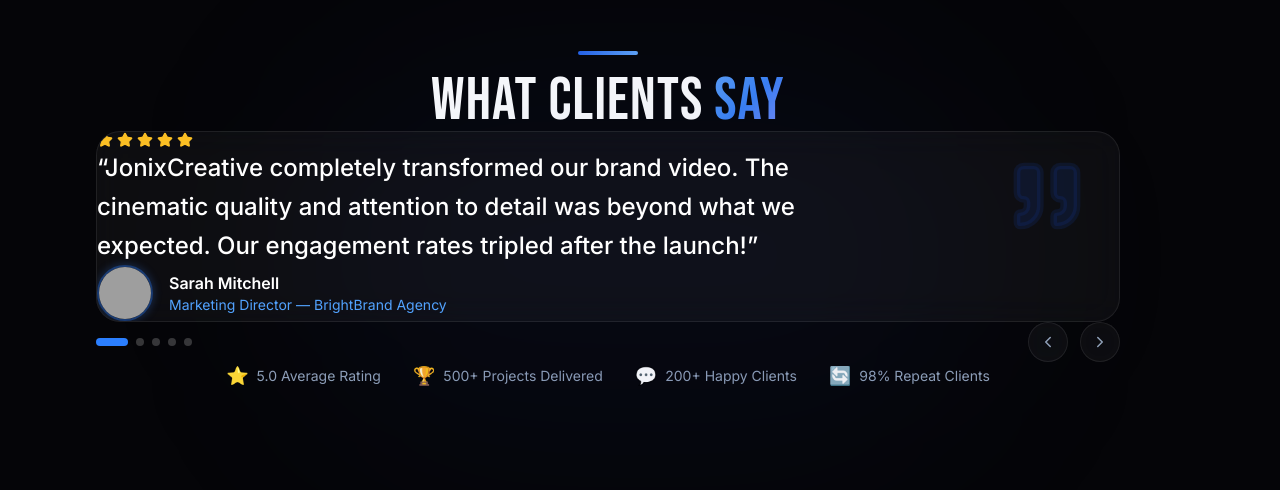
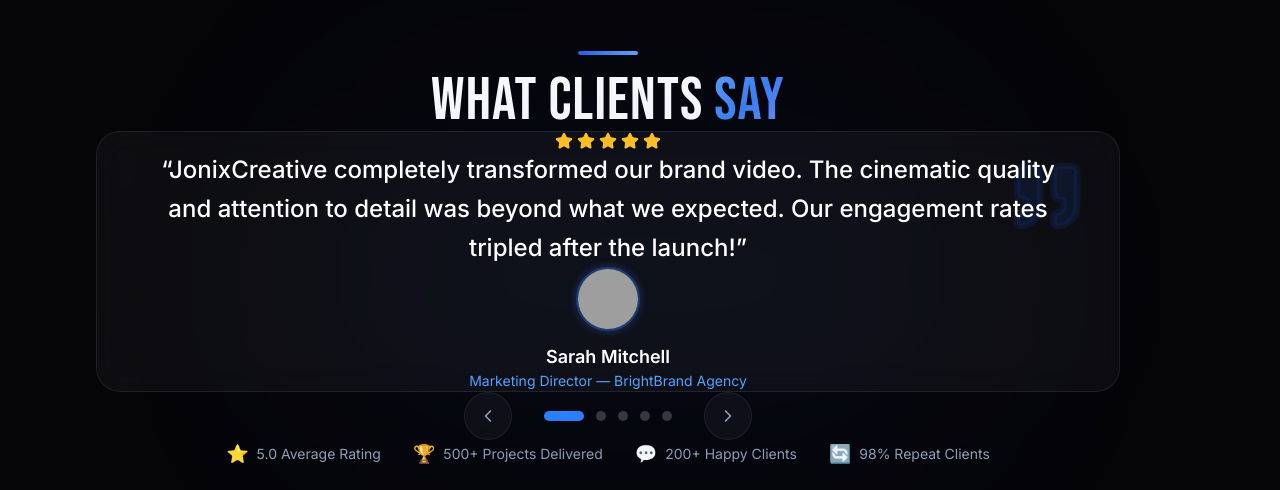
Before and after one commit to anbumanik/JonixCreative, a Next.js app: page / in a window 1280 px wide. Shown: the part 5200-5690 px from the top of the page. Built offline with nearby package versions, Linux system fonts and the light colour scheme; no server answers; the database is empty; grey boxes are pictures that could not be loaded.

Commit message:
Center content and navigation in Testimonials card to eliminate empty right space

```diff
--- a/components/TestimonialsSection.tsx
+++ b/components/TestimonialsSection.tsx
@@ -9,11 +9,11 @@ import type { Testimonial } from '@/lib/types';
 import Image from 'next/image';
 
 const StarRating = ({ rating }: { rating: number }) => (
-  <div className="flex gap-1 mb-4">
+  <div className="flex justify-center gap-1 mb-6">
     {Array.from({ length: 5 }).map((_, i) => (
       <Star
         key={i}
-        size={16}
+        size={18}
         className={i < rating ? 'star-filled' : 'text-slate-600'}
         fill={i < rating ? '#fbbf24' : 'none'}
       />
@@ -91,25 +91,25 @@ const TestimonialsSection = () => {
                 fill="currentColor"
               />
 
-              <div className="relative">
+              <div className="relative flex flex-col items-center text-center">
                 <StarRating rating={t.rating} />
 
-                <blockquote className="text-white text-lg sm:text-xl md:text-2xl font-medium leading-relaxed mb-8 max-w-3xl">
+                <blockquote className="text-white text-lg sm:text-xl md:text-2xl font-medium leading-relaxed mb-8 max-w-4xl">
                   &ldquo;{t.review}&rdquo;
                 </blockquote>
 
-                <div className="flex items-center gap-4">
-                  <div className="relative w-14 h-14 rounded-full overflow-hidden border-2 border-blue-500/40 glow-blue-sm">
+                <div className="flex flex-col items-center gap-3">
+                  <div className="relative w-16 h-16 rounded-full overflow-hidden border-2 border-blue-500/40 glow-blue-sm">
                     <Image
                       src={t.avatar}
                       alt={t.name}
                       fill
                       className="object-cover"
-                      sizes="56px"
+                      sizes="64px"
                     />
                   </div>
                   <div>
-                    <p className="text-white font-semibold">{t.name}</p>
+                    <p className="text-white font-semibold text-lg">{t.name}</p>
                     <p className="text-blue-400 text-sm">
                       {t.role} — {t.company}
                     </p>
@@ -120,36 +120,53 @@ const TestimonialsSection = () => {
           </AnimatePresence>
 
           {/* Navigation */}
-          <div className="flex items-center justify-between mt-8">
+          {/* Navigation */}
+          <div className="flex flex-col sm:flex-row items-center justify-center gap-8 mt-10">
+            {/* Arrows Prev */}
+            <button
+              id="testimonial-prev"
+              onClick={goPrev}
+              className="hidden sm:flex w-12 h-12 rounded-full glass border border-white/10 items-center justify-center text-slate-400 hover:text-white hover:border-blue-500/40 hover:bg-blue-500/10 transition-all"
+            >
+              <ChevronLeft size={20} />
+            </button>
+
             {/* Dots */}
-            <div className="flex gap-2">
+            <div className="flex gap-3">
               {testimonials.map((_, i) => (
                 <button
                   key={i}
                   onClick={() => { setDirection(i > current ? 1 : -1); setCurrent(i); }}
                   className={`transition-all duration-300 rounded-full ${
                     i === current
-                      ? 'w-8 h-2 bg-blue-500'
-                      : 'w-2 h-2 bg-white/20 hover:bg-white/40'
+                      ? 'w-10 h-2.5 bg-blue-500'
+                      : 'w-2.5 h-2.5 bg-white/20 hover:bg-white/40'
                   }`}
                   aria-label={`Testimonial ${i + 1}`}
                 />
               ))}
             </div>
 
-            {/* Arrows */}
-            <div className="flex gap-3">
+            {/* Arrows Next */}
+            <button
+              id="testimonial-next"
+              onClick={goNext}
+              className="hidden sm:flex w-12 h-12 rounded-full glass border border-white/10 items-center justify-center text-slate-400 hover:text-white hover:border-blue-500/40 hover:bg-blue-500/10 transition-all"
+            >
+              <ChevronRight size={20} />
+            </button>
+
+            {/* Mobile Arrows (shown below dots on small screens) */}
+            <div className="flex sm:hidden gap-4 mt-2">
               <button
-                id="testimonial-prev"
                 onClick={goPrev}
-                className="w-10 h-10 rounded-full glass border border-white/10 flex items-center justify-center text-slate-400 hover:text-white hover:border-blue-500/40 transition-all"
+                className="w-10 h-10 rounded-full glass border border-white/10 flex items-center justify-center text-slate-400"
               >
                 <ChevronLeft size={18} />
               </button>
               <button
-                id="testimonial-next"
                 onClick={goNext}
-                className="w-10 h-10 rounded-full glass border border-white/10 flex items-center justify-center text-slate-400 hover:text-white hover:border-blue-500/40 transition-all"
+                className="w-10 h-10 rounded-full glass border border-white/10 flex items-center justify-center text-slate-400"
               >
                 <ChevronRight size={18} />
               </button>
```
